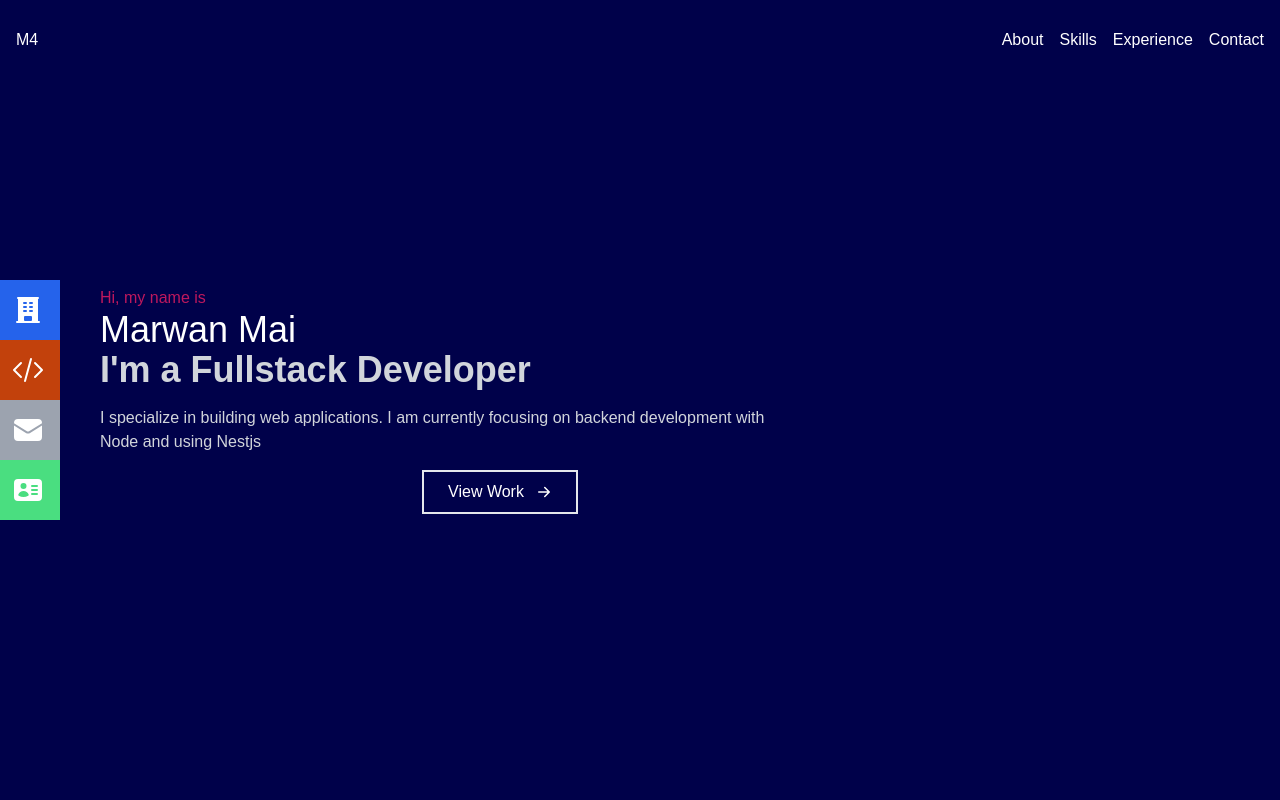
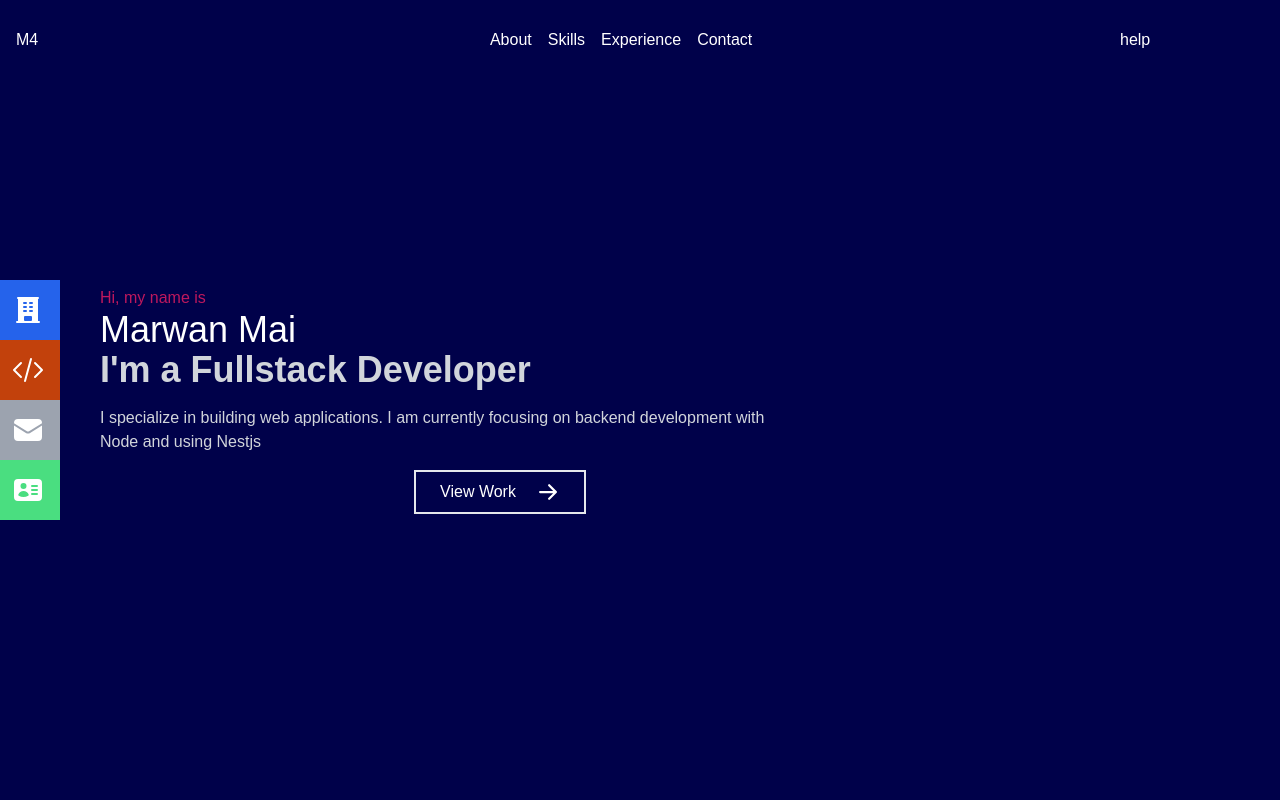
Before and after one commit to Mf4z/portfolio-app, a React (Create React App) app: page / in a window 1280 px wide. Shown: the top 800 px of the page. Built offline with nearby package versions, Linux system fonts and the light colour scheme.

Commit message:
Add SocialNav component

```diff
--- a/src/components/About.jsx
+++ b/src/components/About.jsx
@@ -1,6 +1,7 @@
 import React from 'react';
 import Skills from './Skills';
 import { ArrowRightIcon } from '@heroicons/react/16/solid';
+import BaseButton from './BaseButton';
 
 const About = () => {
   return (
@@ -15,10 +16,14 @@ const About = () => {
           I specialize in building web applications. I am currently focusing on
           backend development with Node and using Nestjs
         </p>
-        <div className="group cursor-pointer flex gap-3 item-center justify-center py-2 px-6 mx-auto text-white border-2 bg-primary hover:bg-secondary">
-          <button>View Work</button>
+        {/* <div className="group cursor-pointer flex gap-3 item-center justify-center py-2 px-6 mx-auto text-white border-2 bg-primary hover:bg-secondary">
+          <button className='text-white'>View Work</button>
           <ArrowRightIcon className="text-white w-4 group-hover:rotate-90" />
-        </div>
+        </div> */}
+        <div className="group flex gap"></div>
+        <BaseButton text="View Work">
+          <ArrowRightIcon className="text-white w-6 group-hover:rotate-90 duration-300" />
+        </BaseButton>
       </div>
       <Skills></Skills>
     </div>
--- /dev/null
+++ b/src/components/BaseButton.jsx
@@ -0,0 +1,15 @@
+import React from 'react';
+
+const BaseButton = ({ text, children, ...props }) => {
+  return (
+    <div
+      className="group cursor-pointer flex gap-3 item-center justify-center py-2 px-6 mx-auto text-white border-2 bg-primary hover:bg-secondary"
+      {...props}
+    >
+      {text}
+      <span className="ml-2 w-6 text-white">{children}</span>
+    </div>
+  );
+};
+
+export default BaseButton;
--- a/src/components/Navbar.jsx
+++ b/src/components/Navbar.jsx
@@ -1,13 +1,21 @@
-import React, {useState} from 'react'
-import { LOGO_NAME } from '../constants.ts'
+import React, { useState } from 'react';
+import { LOGO_NAME } from '../constants.ts';
 
-import { Bars3Icon, XMarkIcon, BuildingOfficeIcon, CodeBracketIcon, EnvelopeIcon, IdentificationIcon } from '@heroicons/react/24/solid'
+import {
+  Bars3Icon,
+  XMarkIcon,
+  BuildingOfficeIcon,
+  CodeBracketIcon,
+  EnvelopeIcon,
+  IdentificationIcon,
+} from '@heroicons/react/24/solid';
+import SocialNav from './SocialNav.jsx';
 
 const Navbar = () => {
-    const [mobileNav, setMobileNav] = useState(false);
-    const handleNavClick = () => {
-        setMobileNav(!mobileNav)
-    }
+  const [mobileNav, setMobileNav] = useState(false);
+  const handleNavClick = () => {
+    setMobileNav(!mobileNav);
+  };
   return (
     <div className="fixed text-white w-full h-[80px] bg-primary flex justify-between items-center px-4">
       {/* Here is my navbar */}
@@ -15,7 +23,7 @@ const Navbar = () => {
         <p className="text-4x1">{LOGO_NAME}</p>
       </div>
 
-    {/* Menu for desktop screens ()>= 768px) */}
+      {/* Menu for desktop screens ()>= 768px) */}
       <ul className="hidden md:flex gap-4">
         <li>About</li>
         <li>Skills</li>
@@ -23,52 +31,49 @@ const Navbar = () => {
         <li>Contact</li>
       </ul>
 
-      <div onClick={handleNavClick} className='md:hidden z-10'>
-        {!mobileNav ?
-        (<Bars3Icon className='z-10 w-6 text-white'></Bars3Icon>) :
-        (<XMarkIcon className='z-10 w-6 text-white'></XMarkIcon>)
-        }
+      <div onClick={handleNavClick} className="md:hidden z-10">
+        {!mobileNav ? (
+          <Bars3Icon className="z-10 w-6 text-white"></Bars3Icon>
+        ) : (
+          <XMarkIcon className="z-10 w-6 text-white"></XMarkIcon>
+        )}
       </div>
 
-
+      <SocialNav title="help" color="blue-300"></SocialNav>
 
       {/* Menu for mobile screens */}
-      <ul className={
-        mobileNav ? "absolute top-0 left-0 w-full h-screen justify-center items-center flex flex-col gap-6 bg-primary" : 'hidden'}>
-        <li className='cursor-pointer'>About</li>
-        <li className='cursor-pointer'>Skills</li>
-        <li className='cursor-pointer'>Experience</li>
-        <li className='cursor-pointer'>Contact</li>
+      <ul
+        className={
+          mobileNav
+            ? 'absolute top-0 left-0 w-full h-screen justify-center items-center flex flex-col gap-6 bg-primary'
+            : 'hidden'
+        }
+      >
+        <li className="cursor-pointer">About</li>
+        <li className="cursor-pointer">Skills</li>
+        <li className="cursor-pointer">Experience</li>
+        <li className="cursor-pointer">Contact</li>
       </ul>
 
       {/* Show my links */}
-      <div className='fixed flex flex-col left-0 top-[35%]'>
-        <ul className='text-white'>
-            <li className='w-[160px] h-[60px] px-4 flex justify-between items-center bg-blue-600 ml-[-100px] hover:ml-[-10px] duration-300'>
-                <a className="flex justify-between items-center w-full" href="/">LinkedIn
-                <BuildingOfficeIcon className='w-8'></BuildingOfficeIcon>
-                </a>
-            </li>
-            <li className='w-[160px] h-[60px] px-4 flex justify-between items-center bg-orange-700 ml-[-100px] hover:ml-[-10px] duration-300'>
-                <a className="flex justify-between items-center w-full" href="/">GitHub
-                <CodeBracketIcon className='w-8'></CodeBracketIcon>
-                </a>
-            </li>
-            <li className='w-[160px] h-[60px] px-4 flex justify-between items-center bg-gray-400 ml-[-100px] hover:ml-[-10px] duration-300'>
-                <a className="flex justify-between items-center w-full" href="/">Mail
-                <EnvelopeIcon className='w-8'></EnvelopeIcon>
-                </a>
-            </li>
-            <li className='w-[160px] h-[60px] px-4 flex justify-between items-center bg-green-400 ml-[-100px] hover:ml-[-10px] duration-300'>
-                <a className="flex justify-between items-center w-full" href="/">CV
-                <IdentificationIcon className='w-8'></IdentificationIcon>
-                </a>
-            </li>
+      <div className="fixed flex flex-col left-0 top-[35%]">
+        <ul className="text-white">
+          <SocialNav title="LinkedIn" color="bg-blue-600">
+            <BuildingOfficeIcon className="w-8"></BuildingOfficeIcon>
+          </SocialNav>
+          <SocialNav title="GitHub" color="bg-orange-700">
+            <CodeBracketIcon className="w-8"></CodeBracketIcon>
+          </SocialNav>
+          <SocialNav title="Mail" color="bg-gray-400">
+            <EnvelopeIcon className="w-8"></EnvelopeIcon>
+          </SocialNav>
+          <SocialNav title="CV" color="bg-green-400">
+            <IdentificationIcon className="w-8"></IdentificationIcon>
+          </SocialNav>
         </ul>
       </div>
+    </div>
+  );
+};
 
-    </div>
-  )
-}
-
-export default Navbar
+export default Navbar;
--- /dev/null
+++ b/src/components/SocialNav.jsx
@@ -0,0 +1,16 @@
+import React from 'react';
+
+const SocialNav = ({ color, title, children }) => {
+  return (
+    <div
+      className={`w-[160px] h-[60px] px-4 flex justify-between items-center ${color} ml-[-100px] hover:ml-[-10px] duration-300`}
+    >
+      <a className="flex justify-between items-center w-full" href="/">
+        {title}
+        <span className="w-8">{children}</span>
+      </a>
+    </div>
+  );
+};
+
+export default SocialNav;
```
